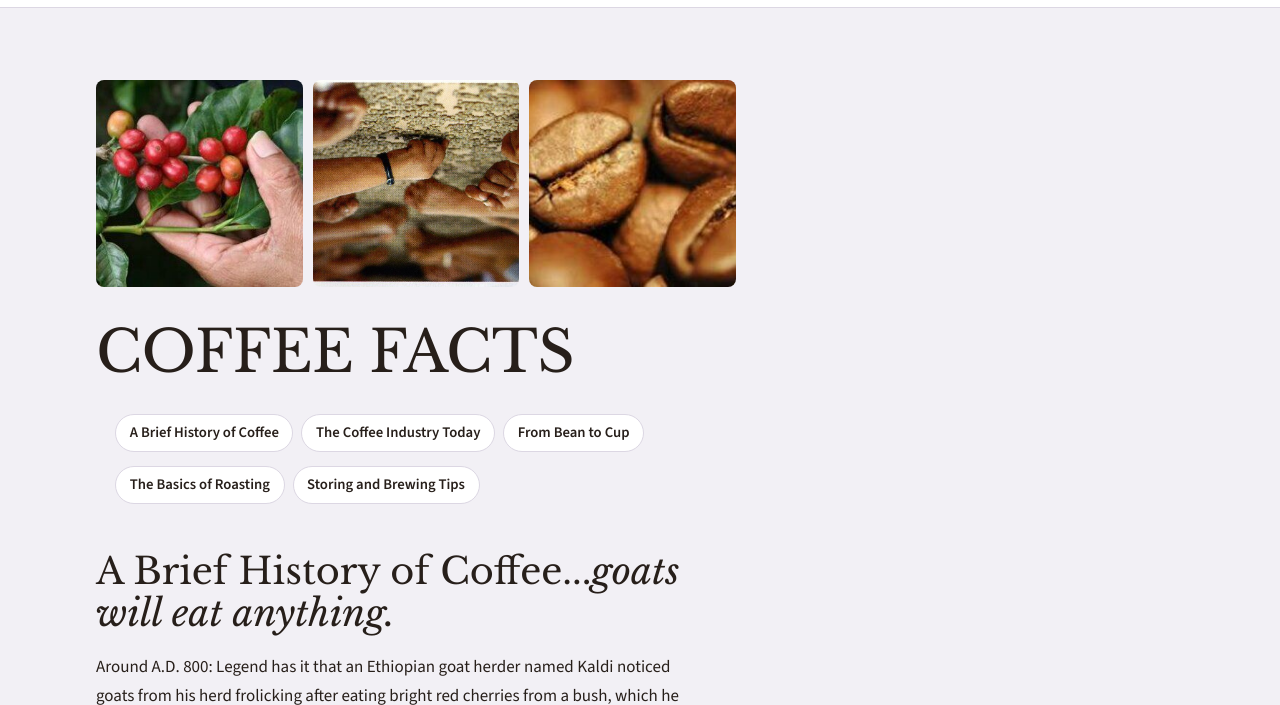
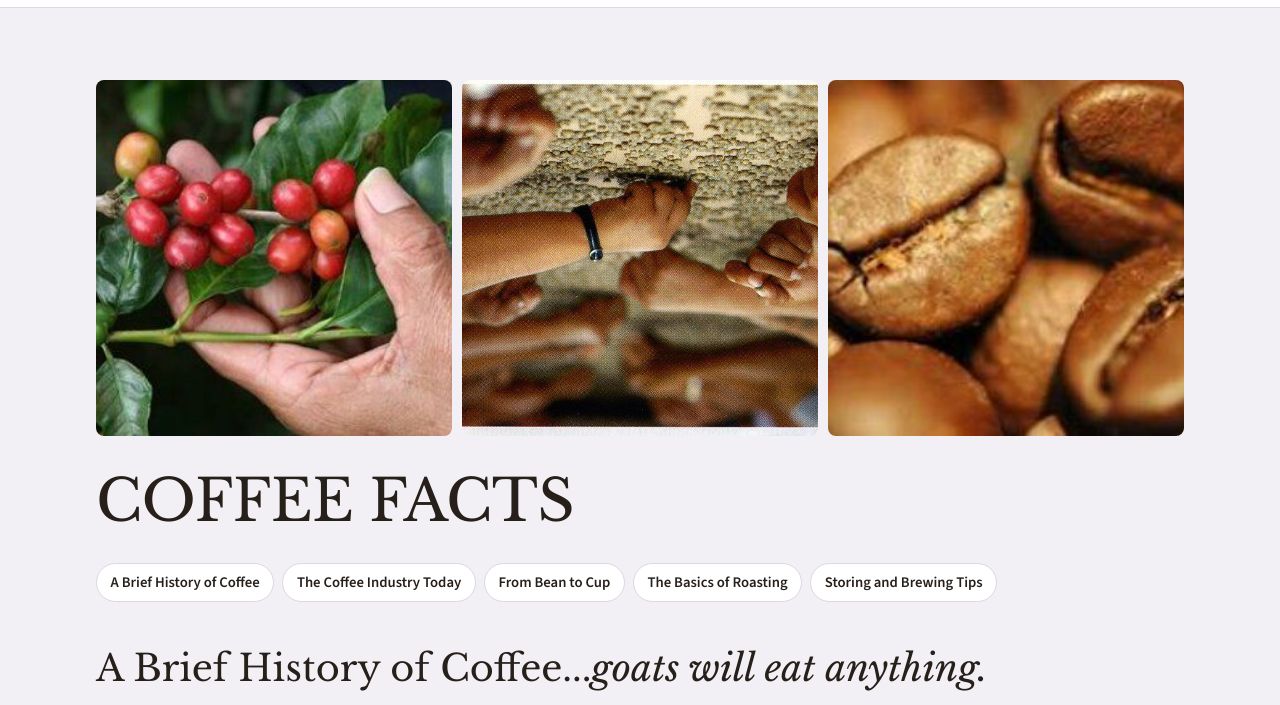
Before and after one commit to austinjhunt/coffee-underground-redesign, a plain HTML site: page coffee-facts/index.html in a window 1280 px wide. Shown: the part 57-762 px from the top of the page. Drawn offline with nearby package versions, Linux system fonts and the light colour scheme.

Commit message:
Coffee Facts: use full content width on desktop
Lift the reading-column and photo-row caps at 52rem+ so the page no
longer leaves a wide empty band on the right; phones are unchanged.
Also align the section links with the heading.

Co-Authored-By: Claude Opus 5.5 <noreply@anthropic.com>

```diff
--- a/assets/css/styles.css
+++ b/assets/css/styles.css
@@ -223,9 +223,13 @@ figcaption { font-size: 0.92rem; color: var(--muted); margin-top: 0.4rem; }
 .story .date { font-family: var(--sans); font-weight: 700; font-size: 1.05rem; }
 
 /* ---------- coffee facts ---------- */
+.facts-photos { max-width: 40rem; margin-bottom: 2rem; }
+/* Desktop: use the full content width instead of the narrow reading column. */
+@media (min-width: 52rem) { .facts-photos, .facts.prose { max-width: none; } }
 .facts h2 { margin-top: 2.5rem; }
 .facts h3 { font-size: 1.1rem; margin: 1.6rem 0 0.4rem; }
 .facts ul { padding-left: 1.2rem; }
+.facts .toc { padding-left: 0; }
 .facts li { margin-bottom: 0.35rem; }
 .facts blockquote { margin: 1rem 0; padding-left: 1rem; border-left: 3px solid var(--copper); font-family: var(--serif); font-style: italic; }
 .toc { display: flex; flex-wrap: wrap; gap: 0.5rem; list-style: none; padding: 0; }
--- a/coffee-facts/index.html
+++ b/coffee-facts/index.html
@@ -38,7 +38,7 @@
 
 <section>
   <div class="wrap">
-    <div class="photo-grid" style="max-width:40rem;margin-bottom:2rem">
+    <div class="photo-grid facts-photos">
       <img src="../assets/img/facts-1.jpg" width="435" height="284" alt="" fetchpriority="high">
       <img src="../assets/img/facts-2.jpg" width="915" height="577" alt="" loading="lazy">
       <img src="../assets/img/facts-3.jpg" width="409" height="213" alt="" loading="lazy">
```
